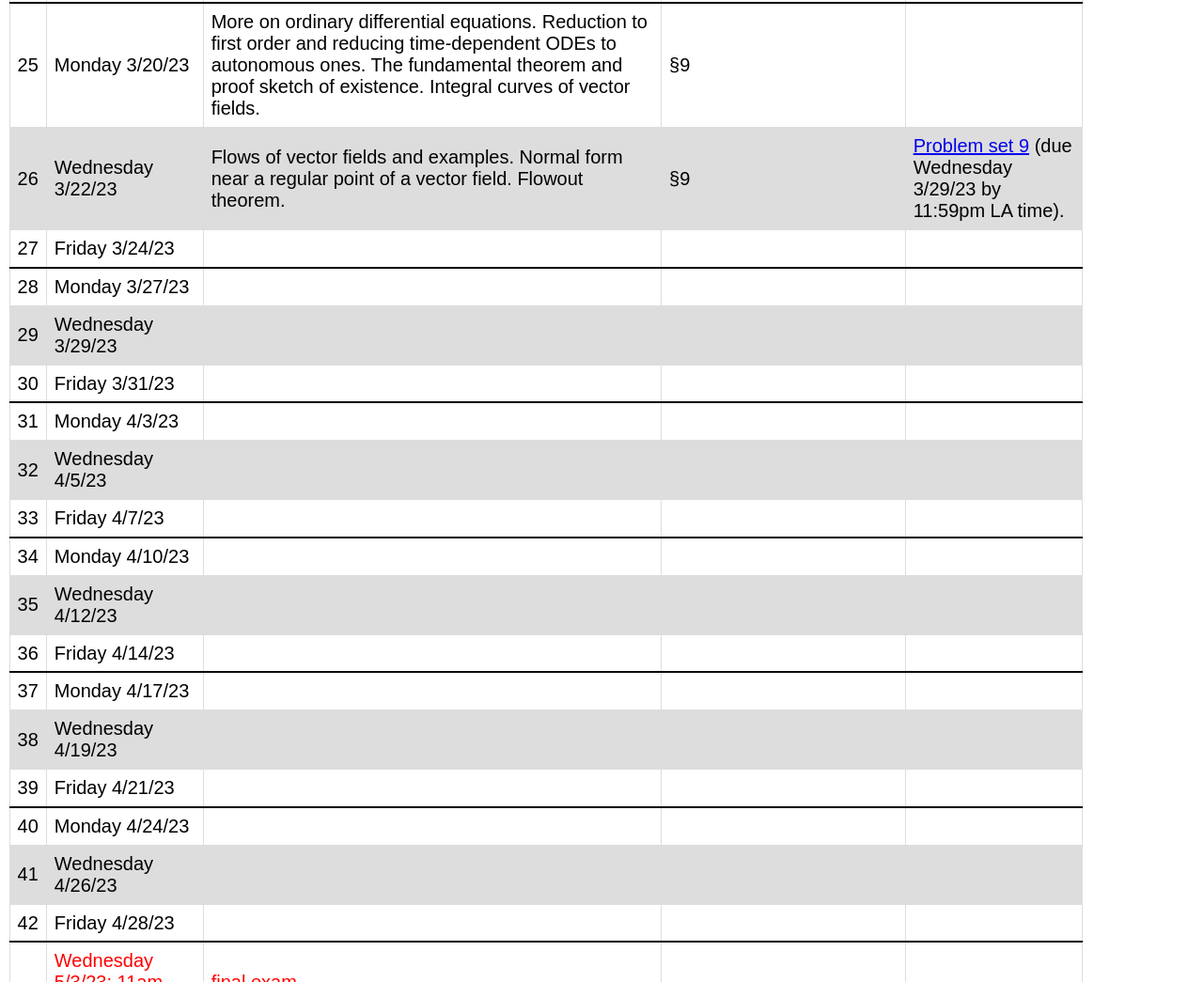
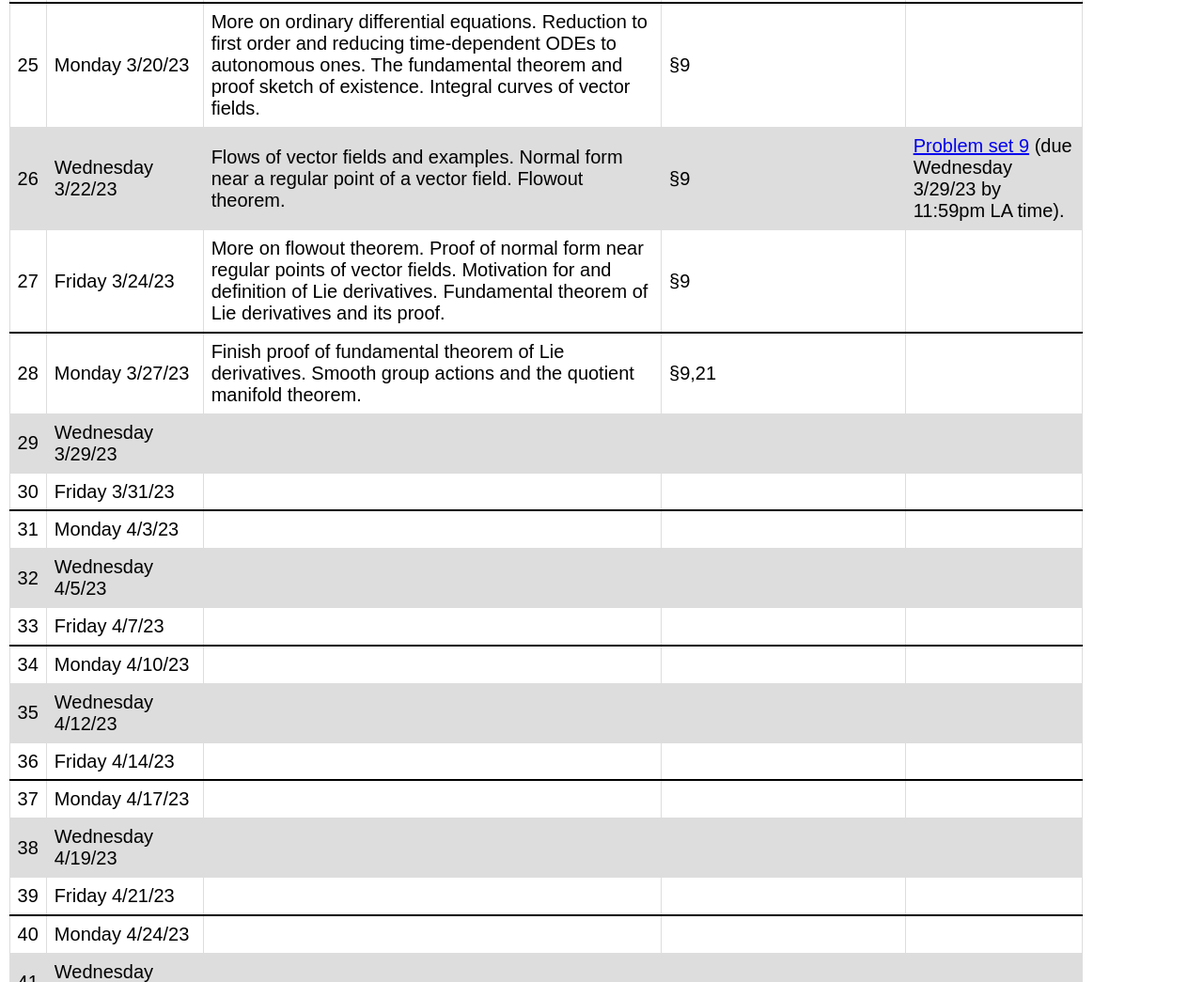
Before and after one commit to kylersiegel/kylersiegel.github.io, a plain HTML site: page 535a.html in a window 1280 px wide. Shown: the part 5933-6978 px from the top of the page at 94% size. Drawn offline with nearby package versions, Linux system fonts and the light colour scheme; some packages are replaced by stand-ins of ours.

Commit message:
updated 535a website (pushed via script)

```diff
--- a/535a.html
+++ b/535a.html
@@ -516,8 +516,8 @@ We may occasionally meet via Zoom.</p>
     <tr>
     <td>27</td>
     <td>Friday 3/24/23</td>
-    <td> </td>
-    <td></td>
+    <td> More on flowout theorem. Proof of normal form near regular points of vector fields. Motivation for and definition of Lie derivatives. Fundamental theorem of Lie derivatives and its proof. </td>
+    <td>&#167;9</td>
     <td></td>
   </tr>
 
@@ -525,8 +525,8 @@ We may occasionally meet via Zoom.</p>
   <tr>
     <td>28</td>
     <td>Monday 3/27/23</td>
-    <td> </td>
-    <td></td>
+    <td> Finish proof of fundamental theorem of Lie derivatives. Smooth group actions and the quotient manifold theorem. </td>
+    <td>&#167;9,21</td>
     <td></td>
   </tr>
 
```
